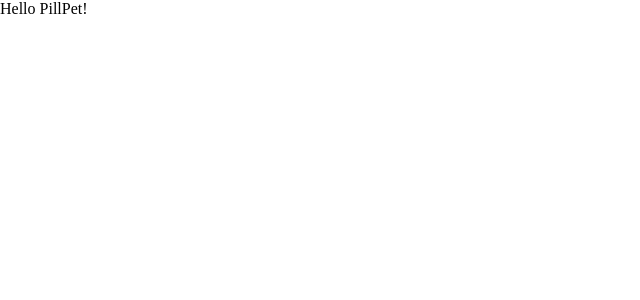
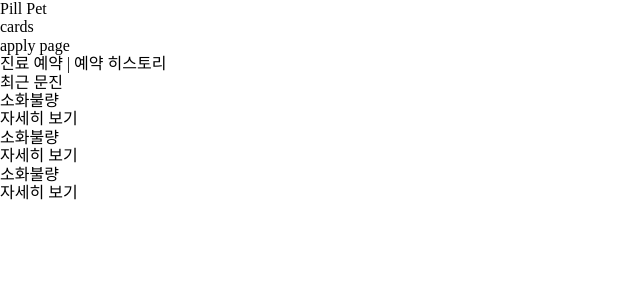
Before and after one commit to PillPet/pillpet_client, a Next.js app: page / in a window 1280 px wide. Shown: the top 300 px of the page, without its empty margins (0-640 px from the left). Built offline with nearby package versions, Linux system fonts and the light colour scheme.

Commit message:
:sparkles: 기본 페이지를 추가하라

```diff
--- /dev/null
+++ b/src/pages/chat/index.ts
@@ -0,0 +1 @@
+export { default } from "../../views/page-components/ChatPage/ChatPage"
--- /dev/null
+++ b/src/pages/chat/result.ts
@@ -0,0 +1 @@
+export { default } from "../../views/page-components/ResultPage/ResultPage";
--- /dev/null
+++ b/src/pages/webrtc/[session_id].ts
@@ -0,0 +1 @@
+export { default } from "../../views/page-components/WebRTCPage/WebRTCPage";
--- a/src/views/page-components/IndexPage/IndexPage.tsx
+++ b/src/views/page-components/IndexPage/IndexPage.tsx
@@ -1,11 +1,45 @@
 import React from "react";
 
-interface IndexPageProps {}
+interface IndexPageProps {
+}
 
 const IndexPage: React.FC<IndexPageProps> = () => {
   return (
     <div>
-      Hello PillPet!
+      <div>
+        Pill Pet
+      </div>
+
+      <div>
+        cards
+      </div>
+
+      <div>
+        apply page
+      </div>
+
+      <div>
+        진료 예약 | 예약 히스토리
+      </div>
+
+      <div>
+        최근 문진
+
+        <div>
+          <div>
+            소화불량
+            <div>자세히 보기</div>
+          </div>
+          <div>
+            소화불량
+            <div>자세히 보기</div>
+          </div>
+          <div>
+            소화불량
+            <div>자세히 보기</div>
+          </div>
+        </div>
+      </div>
     </div>
   );
 }
```
Also changed, not shown: src/views/page-components/ChatPage/ChatPage.tsx (added, +13 -0 lines), src/views/page-components/ResultPage/ResultPage.tsx (added, +11 -0 lines), src/views/page-components/WebRTCPage/WebRTCPage.tsx (added, +13 -0 lines).
